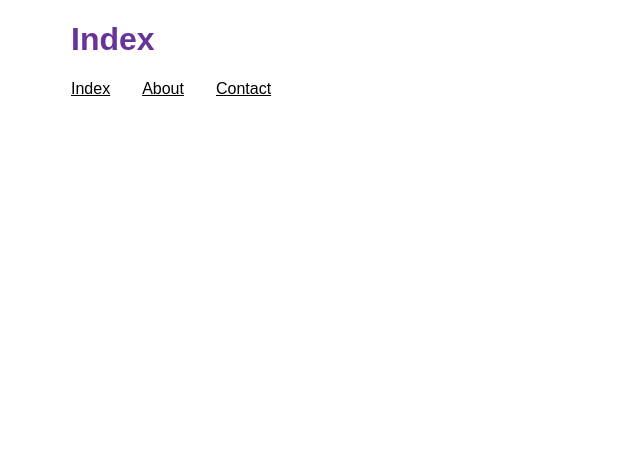
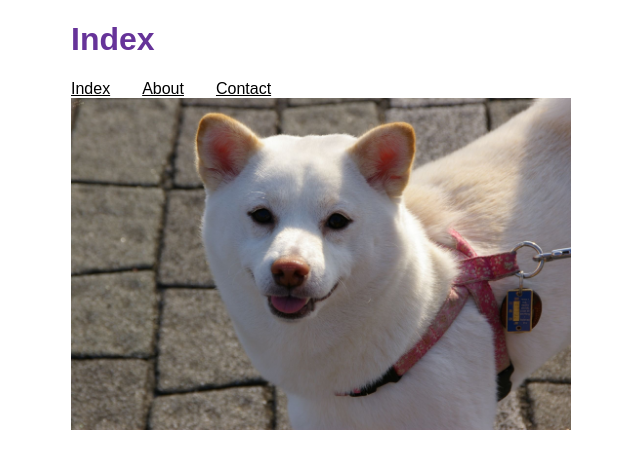
Before and after one commit to jozzol/firstGatsby, a Gatsby site: page / in a window 1280 px wide. Shown: the whole page, without its empty margins (319-959 px from the left). Built offline with nearby package versions, Linux system fonts and the light colour scheme; Gatsby itself is replaced by a stand-in of ours.

Commit message:
added image plugin, added 1 image

```diff
--- a/gatsby-config.js
+++ b/gatsby-config.js
@@ -3,6 +3,8 @@ module.exports = {
         siteUrl: `https://www.yourdomain.tld`,
     },
     plugins: [
+        "gatsby-plugin-image",
+        "gatsby-plugin-sharp",
 
     ]
 }
--- a/package.json
+++ b/package.json
@@ -16,6 +16,9 @@
   },
   "dependencies": {
     "gatsby": "^4.6.0",
+    "gatsby-plugin-image": "^2.6.0",
+    "gatsby-plugin-sharp": "^4.6.0",
+    "gatsby-source-filesystem": "^4.6.0",
     "react": "^17.0.1",
     "react-dom": "^17.0.1"
   }
--- a/src/pages/index.js
+++ b/src/pages/index.js
@@ -1,9 +1,15 @@
 import * as React from 'react';
 import Layout from '../components/layout';
+import { StaticImage } from 'gatsby-plugin-image';
 
 const HomePage = ()=>{
   return (
-    <Layout title='Index page' heading='Index'/>
+    <Layout title='Index page' heading='Index'>
+      <StaticImage
+        alt="Clifford, a reddish-brown pitbull, posing on a couch and looking stoically at the camera"
+        src="../images/JXetxQh.jpeg"
+      />
+    </Layout>
   )
 };
 
```
Also changed, not shown: src/images/JXetxQh.jpeg (added), 1 other file.
